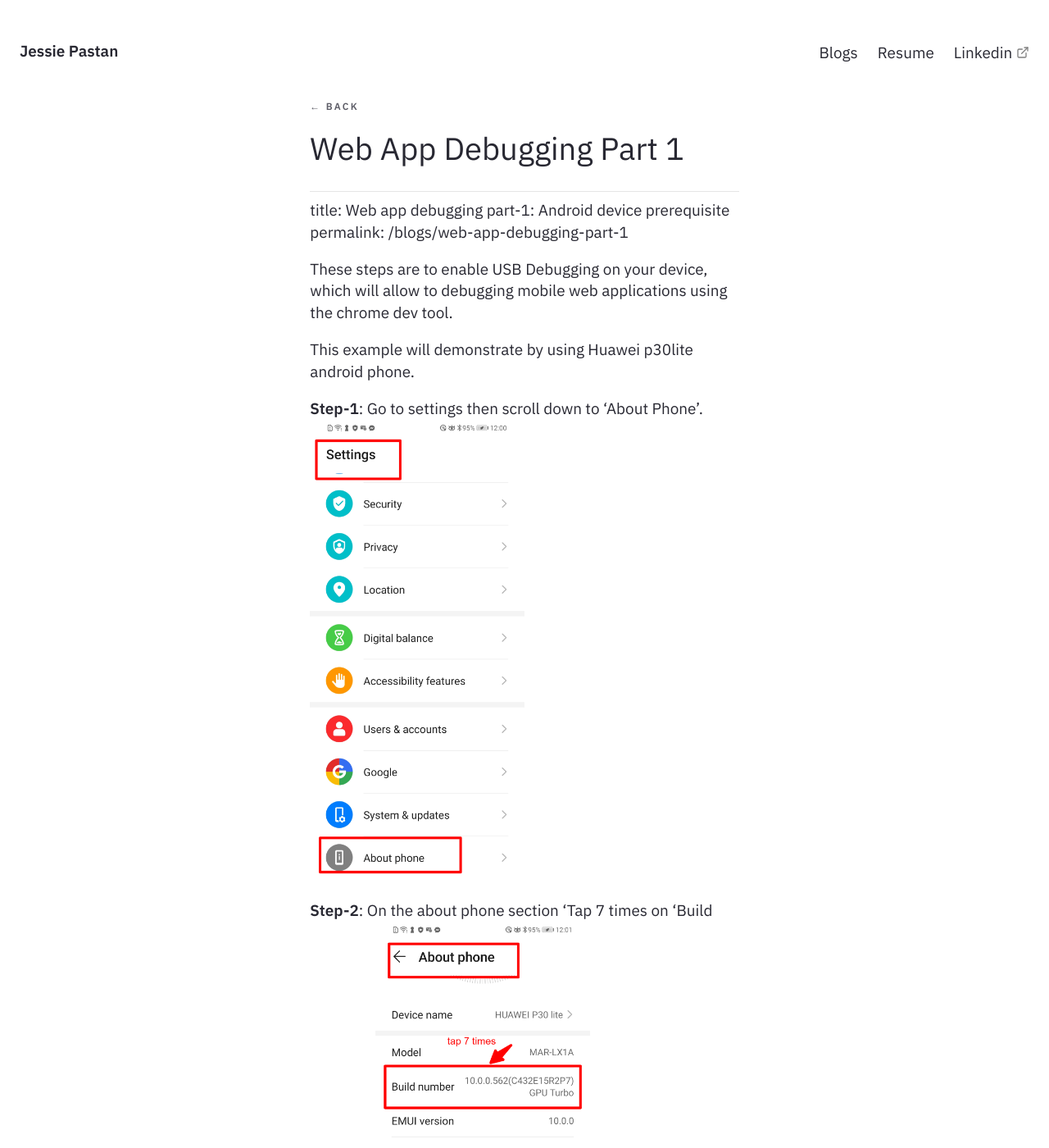
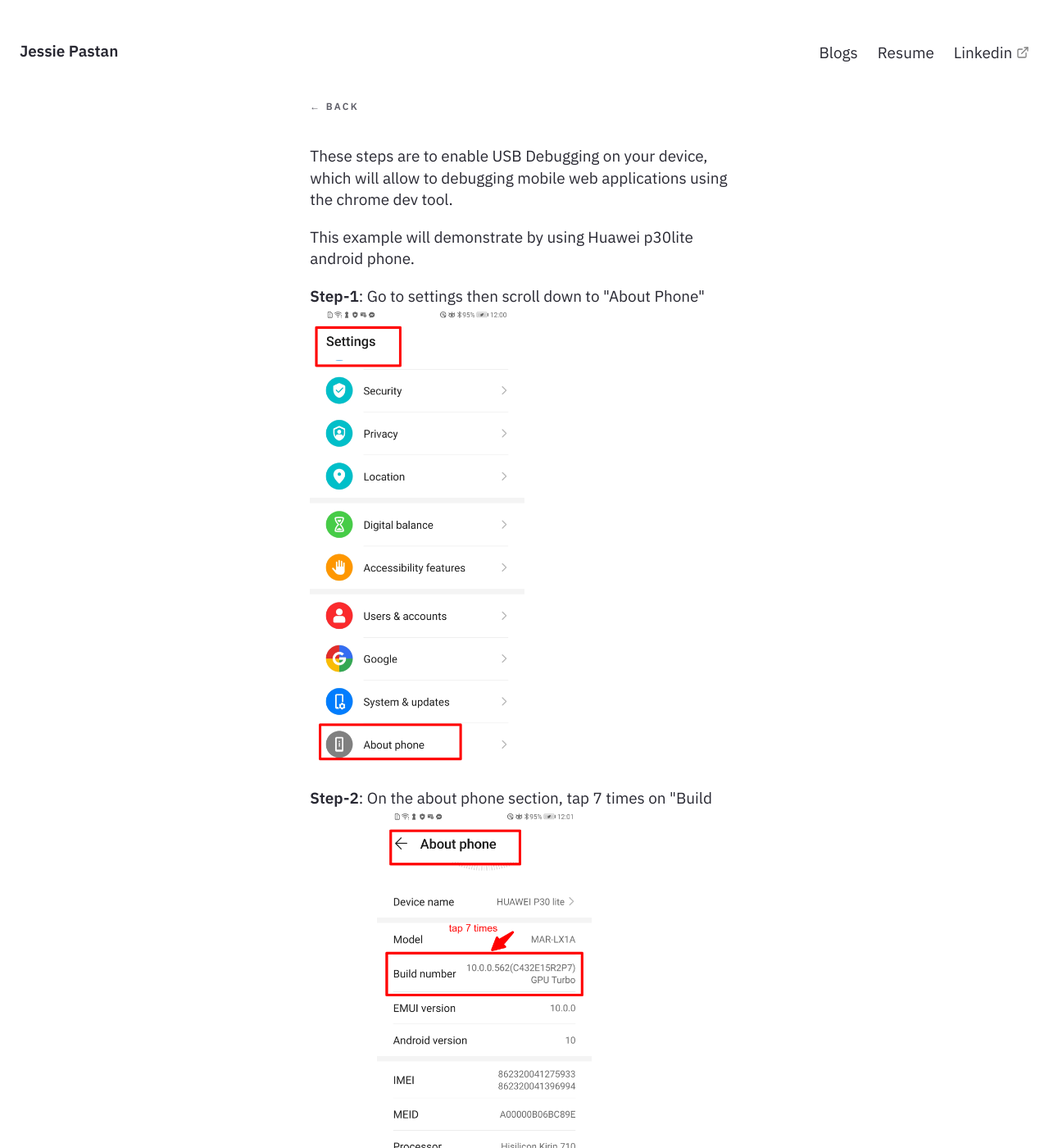
Before and after one commit to jessie-pastan/jessie-pastan.github.io, a Jekyll site: the page built from _posts/2022-10-22-Web-app-debugging-part-1.md, in a window 1280 px wide and 1400 px high. Shown: the whole window at 82% size. Built offline with Jekyll 4.4.1, drawn with Linux system fonts in a browser that asks for light colours; some of the changed text lies outside the part shown.

Commit message:
feat: JJJ-111 update blog

```diff
--- a/_posts/2022-10-22-Web-app-debugging-part-1.md
+++ b/_posts/2022-10-22-Web-app-debugging-part-1.md
@@ -1,27 +1,28 @@
 ---
 title: Web app debugging part-1: Android device prerequisite
 permalink: /blogs/web-app-debugging-part-1
+---
 
 These steps are to enable USB Debugging on your device, which will allow to debugging mobile web applications using the chrome dev tool.
 
 This example will demonstrate by using Huawei p30lite android phone.
 
-**Step-1**: Go to settings then scroll down to ‘About Phone’.
+**Step-1**: Go to settings then scroll down to "About Phone"
 <img src="../assets/img/2022-10-22-Web-app-debugging-part-1/1.png" width="50%">
 
-**Step-2**: On the about phone section ‘Tap 7 times on ‘Build Number’
+**Step-2**: On the about phone section, tap 7 times on "Build Number"
 <img src="../assets/img/2022-10-22-Web-app-debugging-part-1/2.png" width="50%">
 
-**Step-3**: The Developer option is now enabled, you will see the text ‘you are now a developer’
+**Step-3**: The Developer option is now enabled, you will see the text "you are now a developer"
 <img src="../assets/img/2022-10-22-Web-app-debugging-part-1/3.png" width="50%">
 
-**Step-4**: Go to the settings and then scroll down and tap on ‘System and updates’
+**Step-4**: Go to the settings and then scroll down and tap on "System and updates"
 <img src="../assets/img/2022-10-22-Web-app-debugging-part-1/4.png" width="50%">
 
 **Step-5**: Scroll down to the developer options
 <img src="../assets/img/2022-10-22-Web-app-debugging-part-1/5.png" width="50%">
 
-**Step-6**: Turn the developer option toggle to ‘on’
+**Step-6**: Turn the developer option toggle to "on"
 <img src="../assets/img/2022-10-22-Web-app-debugging-part-1/6.png" width="50%">
 
 **Step-7**: Scroll down to the debugging section and turn on the toggle
```
